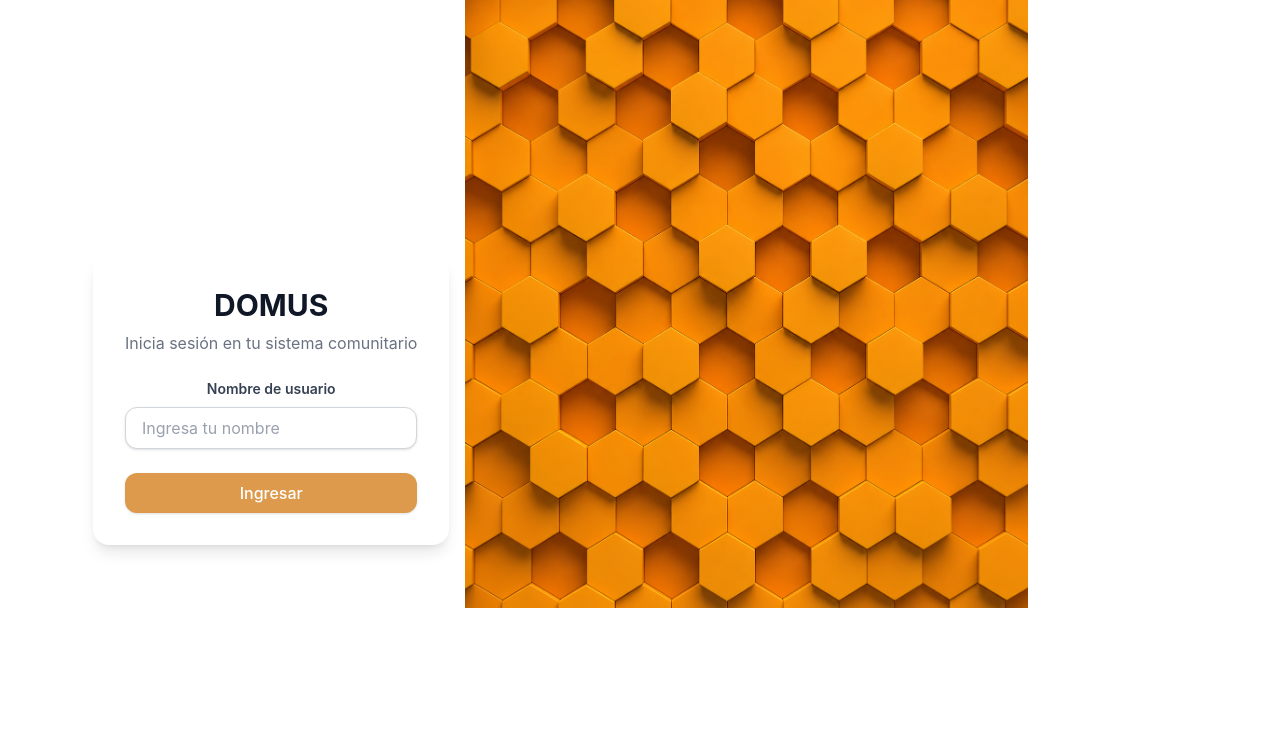
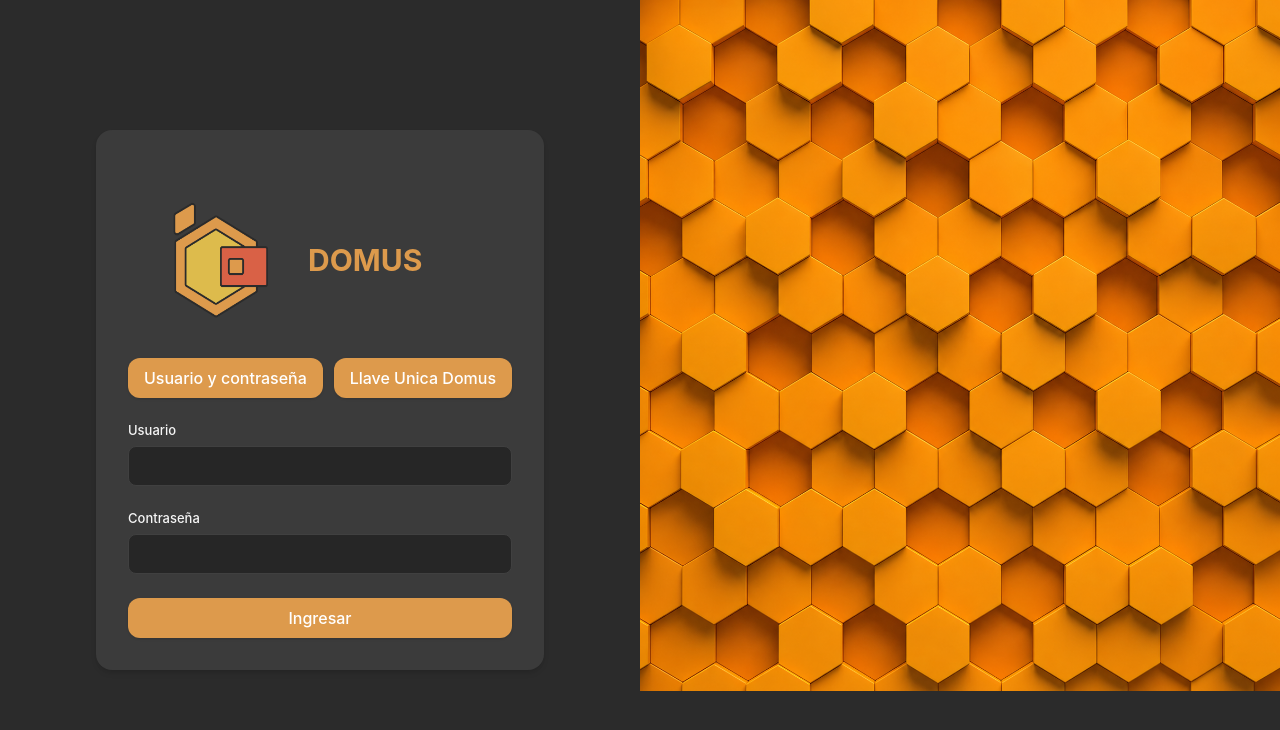
Before and after one commit to chico20200/domus_v2, a React (Vite) app in the folder frontend/: page / in a window 1280 px wide. Shown: the top 730 px of the page. Built offline with nearby package versions, Linux system fonts and the light colour scheme.

Commit message:
Login finalizado

```diff
--- a/frontend/src/components/Button.tsx
+++ b/frontend/src/components/Button.tsx
@@ -6,7 +6,7 @@ interface ButtonProps extends React.ButtonHTMLAttributes<HTMLButtonElement> {
 }
 
 const variantStyles = {
-  primary: "bg-[#DD9A4C] hover:bg-[#F39007] text-white",
+  primary: "bg-primary_y hover:bg-primary_yh text-white",
   secondary: "bg-gray-200 hover:bg-gray-300 text-gray-900",
   danger: "bg-red-600 hover:bg-red-700 text-white",
 };
--- a/frontend/src/components/Field.tsx
+++ b/frontend/src/components/Field.tsx
@@ -1,32 +1,49 @@
-import React from "react";
+type FieldVariant = "light" | "dark";
+type FieldState = "default" | "focus" | "error" | "disabled";
 
 interface FieldProps {
-  label: string;
-  htmlFor: string;
-  error?: string;
-  children: React.ReactNode;
+  label: string
+  hint?: string
+  error?: string
+  variant?: FieldVariant
+  disabled?: boolean
+  placeholder?: string
+  type?: string
+  value?: string
+  onChange?: (e: React.ChangeEvent<HTMLInputElement>) => void
 }
 
-export const Field: React.FC<FieldProps> = ({
+export function Field({
   label,
-  htmlFor,
+  hint,
   error,
-  children,
-}) => {
+  variant = "light",
+  disabled = false,
+  placeholder,
+  type = "text",
+  value,
+  onChange,
+}: FieldProps) {
+  const isError = !!error
+
   return (
-    <div className="flex flex-col gap-2 w-full">
-      <label
-        htmlFor={htmlFor}
-        className="text-sm font-semibold text-gray-700"
-      >
-        {label}
-      </label>
-
-      {children}
-
-      {error && (
-        <span className="text-sm text-red-600 font-medium">{error}</span>
+    <div className={`field field-${variant} ${isError ? "field-error" : ""} ${disabled ? "field-disabled" : ""}`}>
+      <label className="field-label">{label}</label>
+      <input
+        className="field-input"
+        type={type}
+        placeholder={placeholder}
+        value={value}
+        onChange={onChange}
+        disabled={disabled}
+        aria-invalid={isError}
+        aria-describedby={hint || error ? "field-hint" : undefined}
+      />
+      {(error || hint) && (
+        <span className="field-hint" id="field-hint">
+          {error ?? hint}
+        </span>
       )}
     </div>
-  );
-};
+  )
+}
--- a/frontend/src/components/TextInput.tsx
+++ /dev/null
@@ -1,17 +0,0 @@
-import React from "react";
-
-interface TextInputProps
-  extends React.InputHTMLAttributes<HTMLInputElement> {}
-
-export const TextInput: React.FC<TextInputProps> = ({
-  className = "",
-  ...props
-}) => {
-  return (
-    <input
-      type="text"
-      className={`w-full px-4 py-2 rounded-xl border border-gray-300 bg-white text-gray-900 placeholder-gray-400 shadow-sm focus:outline-none focus:ring-2 focus:ring-blue-500 focus:border-blue-500 transition-all duration-200 ${className}`}
-      {...props}
-    />
-  );
-};
--- a/frontend/src/index.css
+++ b/frontend/src/index.css
@@ -1,15 +1,45 @@
 @import "tailwindcss";
 
+@theme {
+  /* Colores */
+  --color-primary_y: #DD9A4C;
+  --color-primary_yh: #F39007;
+  --color-blk_1: #2B2B2B;
+  --color-blk_2: #3B3B3B;
+  --color-secondary_wt: #E3E3E3;
+}
 
+@layer components {
+  .field { @apply flex flex-col gap-1.5 w-full; }
+  .field-label { @apply text-[13px] font-medium leading-snug; }
+  .field-hint  { @apply text-[12px] mt-0.5; }
+  .field-input {
+    @apply w-full h-10 px-3 rounded-lg text-sm outline-none
+           border transition-[border-color,box-shadow] duration-150;
+  }
 
-#root {
-  width: 1126px;
-  max-width: 100%;
-  margin: 0 auto;
-  text-align: center;
-  border-inline: 1px solid var(--border);
-  min-height: 100svh;
-  display: flex;
-  flex-direction: column;
-  box-sizing: border-box;
+  /* Light */
+  .field-light .field-label  { @apply text-neutral-900; }
+  .field-light .field-input  { @apply bg-white border-neutral-300 text-neutral-900
+                                      placeholder:text-neutral-400
+                                      focus:border-violet-500 focus:ring-2 focus:ring-violet-500/15; }
+  .field-light .field-hint   { @apply text-neutral-500; }
+
+  /* Dark */
+  .field-dark .field-label   { @apply text-neutral-100; }
+  .field-dark .field-input   { @apply bg-neutral-800 border-neutral-700 text-neutral-100
+                                      placeholder:text-neutral-600
+                                      focus:border-violet-400 focus:ring-2 focus:ring-violet-400/10; }
+  .field-dark .field-hint    { @apply text-neutral-500; }
+
+  /* Error (ambos variantes) */
+  .field-error .field-label  { @apply text-red-700 dark:text-red-400; }
+  .field-error .field-input  { @apply border-red-500 focus:ring-red-500/15; }
+  .field-error .field-hint   { @apply text-red-700 dark:text-red-400; }
+
+  /* Disabled */
+  .field-disabled .field-label { @apply text-neutral-400; }
+  .field-disabled .field-input { @apply bg-neutral-100 dark:bg-neutral-900
+                                         border-neutral-200 dark:border-neutral-800
+                                         text-neutral-400 cursor-not-allowed; }
 }
--- a/frontend/src/pages/Login.tsx
+++ b/frontend/src/pages/Login.tsx
@@ -1,10 +1,9 @@
-import React, { useState } from "react";
 import { Button } from "../components/Button";
 import { Field } from "../components/Field";
-import { TextInput } from "../components/TextInput";
+
 
 export default function Login() {
-  const [name, setName] = useState("");
+
 
   const handleSubmit = (e: React.FormEvent) => {
     e.preventDefault();
@@ -12,33 +11,31 @@ export default function Login() {
   };
 
   return (
-    <div className="w-full flex flex-row">
-        <div className="min-h-screen flex items-center justify-center px-4">
+    <div className="w-full flex flex-row bg-blk_1">
+        <div className="min-h-screen flex items-center justify-center px-4 w-1/2 ">
         <form
             onSubmit={handleSubmit}
-            className="w-full max-w-md bg-white rounded-2xl shadow-lg p-8 flex flex-col gap-6"
+            className="w-full max-w-md bg-blk_2 rounded-2xl p-8 flex flex-col gap-6 shadow-md"
         >
             <div className="text-center">
-            <h1 className="text-3xl font-bold text-gray-900">DOMUS</h1>
-            <p className="text-gray-500 mt-2">
-                Inicia sesión en tu sistema comunitario
-            </p>
+                <div className="flex m-10" >
+                    <img  src="logo_domus.png" alt="" className="w-25"/>
+                    <h1 className="text-3xl font-bold text-primary_y m-10">DOMUS</h1>
+                </div>
+                <div className="flex justify-between ">
+                <Button type="submit">Usuario y contraseña</Button>
+                <Button type="submit">Llave Unica Domus</Button>
+                </div>
+
             </div>
 
-            <Field label="Nombre de usuario" htmlFor="name">
-            <TextInput
-                id="name"
-                placeholder="Ingresa tu nombre"
-                value={name}
-                onChange={(e) => setName(e.target.value)}
-            />
-            </Field>
-
+            <Field label = "Usuario" variant="dark"/>
+            <Field label = "Contraseña" variant="dark" type="password"/>
             <Button type="submit">Ingresar</Button>
         </form>
         </div>
         <div className="w-1/2 h-full">
-            <img src="fondo_hex.png" alt="" />
+            <img className= "h-full object-fit" src="fondo_hex.png" alt="" />
         </div>
     </div>
   );
--- a/frontend/vite.config.ts
+++ b/frontend/vite.config.ts
@@ -1,8 +1,10 @@
 import { defineConfig } from 'vite'
+import react from '@vitejs/plugin-react'
 import tailwindcss from '@tailwindcss/vite'
 
 export default defineConfig({
   plugins: [
+    react(),
     tailwindcss(),
   ],
 })
```
Also changed, not shown: frontend/public/logo_domus.png (added), 1 other file (tests, documents, lock files or other folders).
